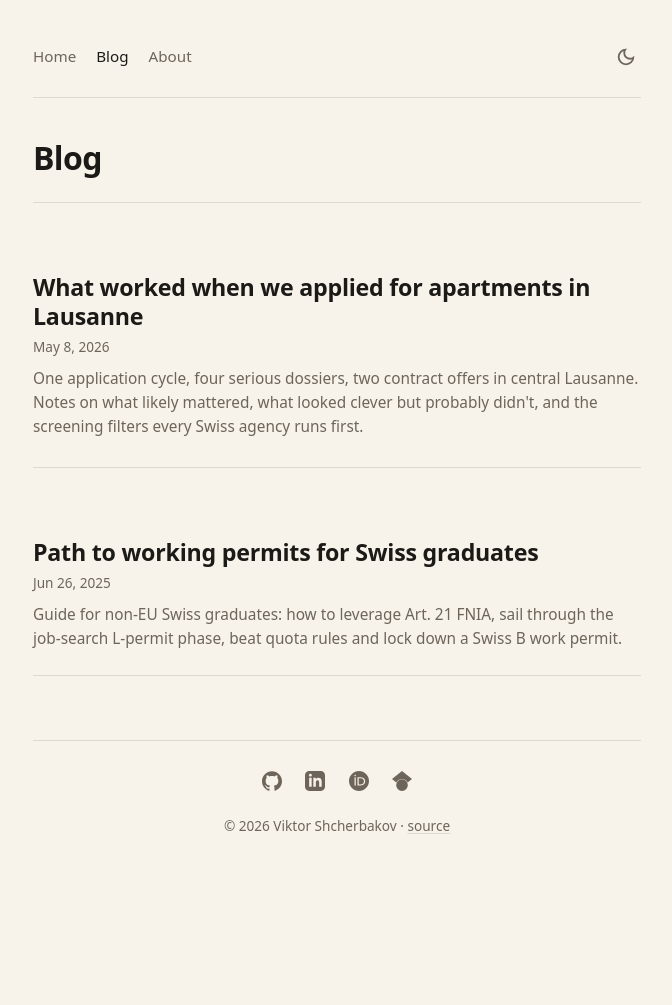
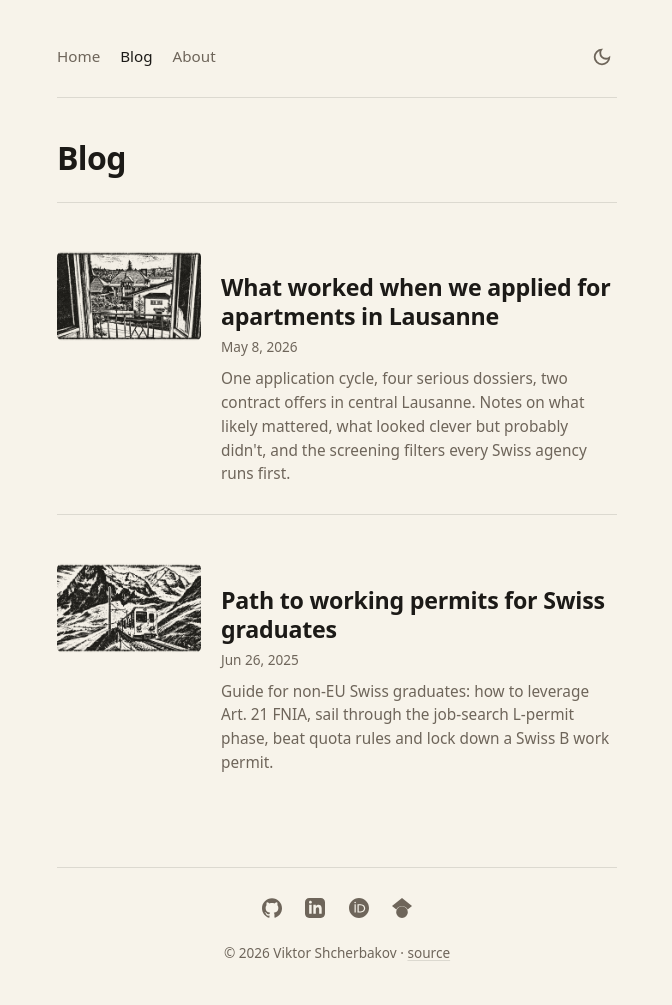
Before and after one commit to viktor-shcherb/viktor-shcherb.github.io, a Jekyll site: the page built from blog/index.md, in a window 1280 px wide. Shown: the whole page, without its empty margins (303-975 px from the left). Built offline with Jekyll 4.4.1, drawn with Linux system fonts in a browser that asks for light colours; before the commit the page ends 901 px from its top, so only the background shows below that.

Commit message:
Archive thumbnails + sticky footer + drop duplicate border (#65)
- /blog/ archive entries now show the post's cover image as a
  thumbnail (9rem flex column on desktop, full-width above the text
  on viewports under 30rem). Hover scales the image very slightly.
  Thumbnail is a separate <a> with aria-hidden and tabindex=-1 so
  screen readers don't get a duplicate link to the post.
- Drop `archive-entry:last-child { border-bottom }`. Together with
  the footer's own `border-top` it produced two stacked dividers
  with empty space between them at the bottom of the archive.
- Sticky footer: .wrapper becomes a flex column with min-height
  100vh and box-sizing border-box; .wrapper > section gets
  flex: 1 0 auto so on short pages (e.g. /about/) the section
  expands and the footer pins to the viewport bottom instead of
  floating mid-screen. Wrapper's bottom padding trimmed from 4rem
  to 2.5rem now that the footer's own margin-top handles the
  long-page case.

```diff
--- a/_includes/critical.css
+++ b/_includes/critical.css
@@ -46,9 +46,16 @@
 .wrapper {
   max-width: 38rem;
   margin-inline: auto;
-  padding: 2.5rem 1.5rem 4rem;
+  padding: 2.5rem 1.5rem 2.5rem;
   position: relative;
+
+  /* Sticky footer: short pages still pin the footer to the viewport bottom. */
+  min-height: 100vh;
+  box-sizing: border-box;
+  display: flex;
+  flex-direction: column;
 }
+.wrapper > section { flex: 1 0 auto; }
 
 /* --- Header --- */
 header.site-header {
--- a/assets/css/_base.scss
+++ b/assets/css/_base.scss
@@ -249,14 +249,36 @@
   margin: 1.5rem 0 0;
 }
 .archive-entry {
+  display: flex;
+  gap: 1.25rem;
+  align-items: flex-start;
   padding: 1.5rem 0;
   border-top: 1px solid var(--border);
 }
-.archive-entry:last-child { border-bottom: 1px solid var(--border); }
+.archive-entry-cover {
+  flex: 0 0 9rem;
+  display: block;
+  border-radius: 4px;
+  overflow: hidden;
+  line-height: 0;
+}
+.archive-entry-cover img {
+  width: 100%;
+  aspect-ratio: 16 / 10;
+  object-fit: cover;
+  display: block;
+  transition: transform .2s ease;
+}
+.archive-entry-cover:hover img { transform: scale(1.02); }
+.archive-entry-text {
+  flex: 1 1 0;
+  min-width: 0;
+}
 .archive-entry-title {
   font-size: 1.25rem;
   margin: 0 0 0.25rem;
   letter-spacing: -0.01em;
+  line-height: 1.25;
 }
 .archive-entry-title a,
 .archive-entry-title a:visited {
@@ -276,6 +298,11 @@
   color: var(--text-muted);
   font-size: 0.96rem;
   line-height: 1.55;
+}
+
+@media (max-width: 30rem) {
+  .archive-entry { flex-direction: column; gap: 0.85rem; }
+  .archive-entry-cover { flex: none; width: 100%; }
 }
 
 /* --- Footer --- */
--- a/blog/index.md
+++ b/blog/index.md
@@ -14,15 +14,22 @@
   <ol class="archive-list">
   {%- for post in visible_posts -%}
     <li class="archive-entry">
-      <h2 class="archive-entry-title">
-        <a href="{{ post.url | relative_url }}">{{ post.title }}</a>
-      </h2>
-      <p class="archive-entry-meta">
-        <time datetime="{{ post.date | date_to_xmlschema }}">{{ post.date | date: "%b %-d, %Y" }}</time>
-      </p>
-      {%- if post.description -%}
-        <p class="archive-entry-desc">{{ post.description | strip_newlines | strip }}</p>
+      {%- if post.image -%}
+        <a class="archive-entry-cover" href="{{ post.url | relative_url }}" aria-hidden="true" tabindex="-1">
+          <img src="{{ post.image }}" alt="" loading="lazy" decoding="async">
+        </a>
       {%- endif -%}
+      <div class="archive-entry-text">
+        <h2 class="archive-entry-title">
+          <a href="{{ post.url | relative_url }}">{{ post.title }}</a>
+        </h2>
+        <p class="archive-entry-meta">
+          <time datetime="{{ post.date | date_to_xmlschema }}">{{ post.date | date: "%b %-d, %Y" }}</time>
+        </p>
+        {%- if post.description -%}
+          <p class="archive-entry-desc">{{ post.description | strip_newlines | strip }}</p>
+        {%- endif -%}
+      </div>
     </li>
   {%- endfor -%}
   </ol>
```
